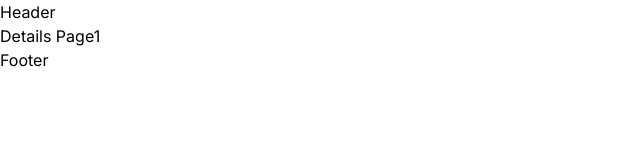
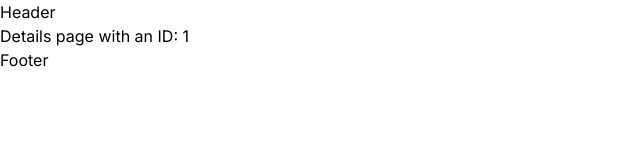
Before and after one commit to jarutosurano/nextjspractice, a Next.js app: page /blog/1 in a window 1280 px wide. Shown: the top 160 px of the page, without its empty margins (0-640 px from the left). Built offline with nearby package versions, Linux system fonts and the light colour scheme.

Commit message:
add metadata routing

```diff
--- a/src/app/blog/[postid]/page.tsx
+++ b/src/app/blog/[postid]/page.tsx
@@ -1,13 +1,22 @@
-import React from 'react'
+import React from 'react';
+import { Metadata } from 'next';
 
-const page = ({params}:{
-    params:{postid: string}
-}) => {
+type Props = {
+  params: {
+    postid: string;
+  };
+};
+
+export const generateMetadata = ({ params }: Props): Metadata => {
+  return {
+    title: `Blog Post ${params.postid}`
+  };
+};
+
+export default function Page({ params }: Props) {
   return (
     <div>
-        <h1>Details Page{params.postid}</h1>
+      <h1>Details page with an ID: {params.postid}</h1>
     </div>
-  )
+  );
 }
-
-export default page
--- a/src/app/layout.tsx
+++ b/src/app/layout.tsx
@@ -7,7 +7,7 @@ import Footer from "./components/Footer";
 const inter = Inter({ subsets: ["latin"] });
 
 export const metadata: Metadata = {
-  title: "Create Next App",
+  title: "Next.js Course from Beginner to Advance",
   description: "Generated by create next app",
 };
 
--- a/src/app/page.tsx
+++ b/src/app/page.tsx
@@ -2,8 +2,8 @@ import Image from "next/image";
 
 export default function Home() {
   return (
-    <div>
-
+    <div className="h-screen">
+      <h1 className="text-4xl">Homepage</h1>
     </div>
   )
   }
--- a/src/app/profile/page.tsx
+++ b/src/app/profile/page.tsx
@@ -1,4 +1,10 @@
 import React from 'react'
+import { Metadata } from 'next'
+
+export const metadata: Metadata = {
+  title: "Rusty Chase",
+  description: "Generated by create next app",
+};
 
 const page = () => {
   return (
```
